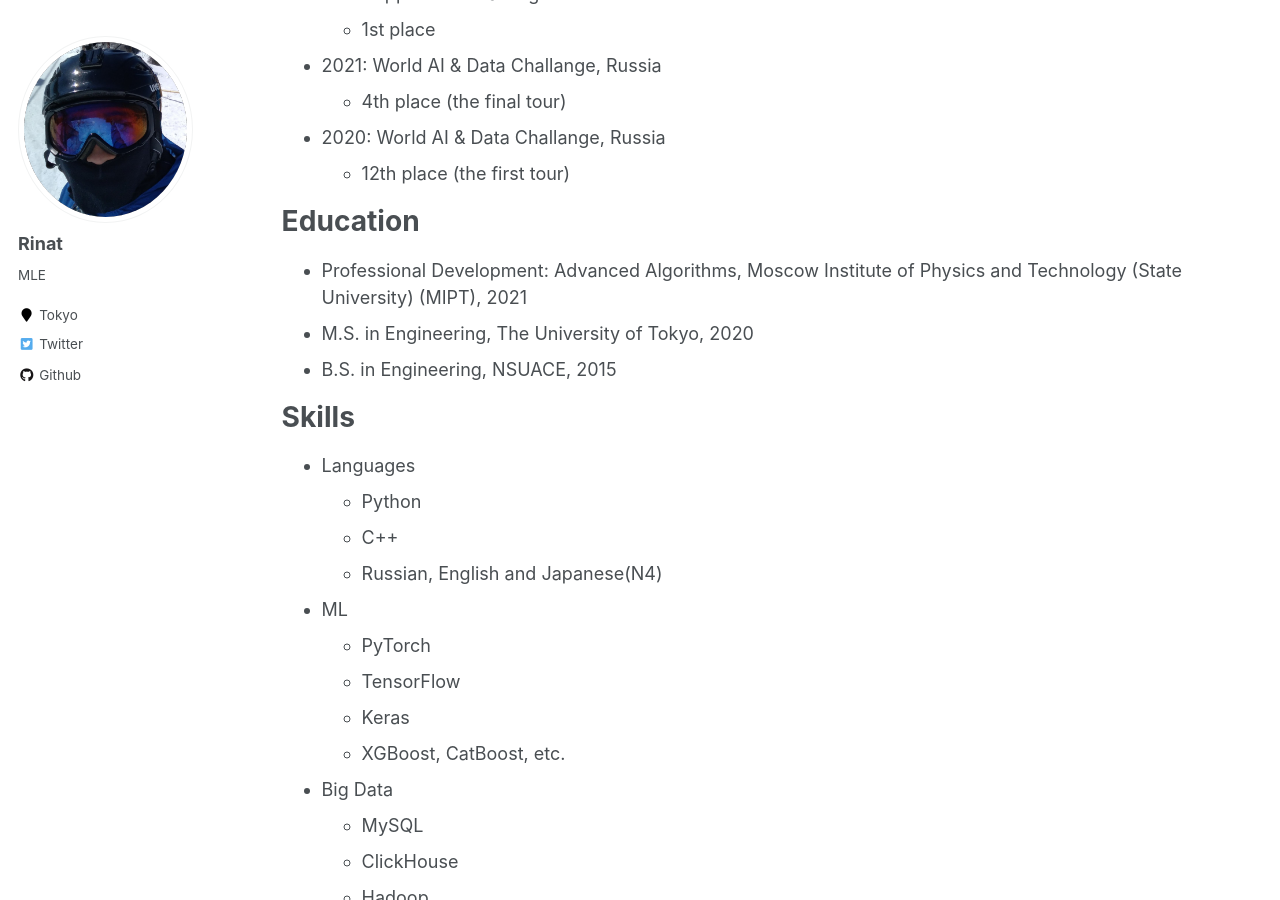
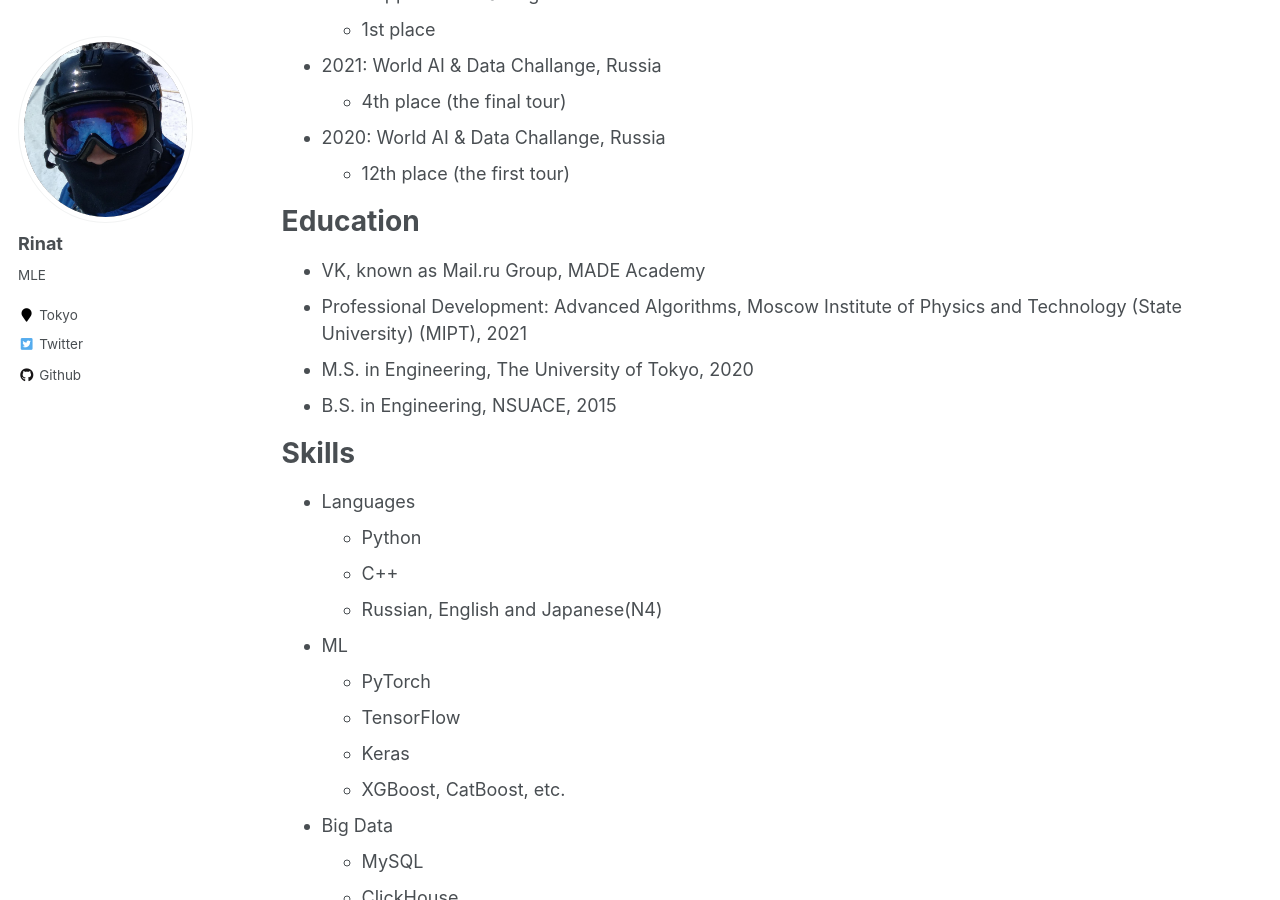
Before and after one commit to Xrenya/xrenya.github.io, a Jekyll site: the page built from _pages/cv.md, in a window 1280 px wide and 900 px high, scrolled down 581 px. Built offline with Jekyll 4.4.1, drawn with Linux system fonts in a browser that asks for light colours.

Commit message:
Update cv.md

```diff
--- a/_pages/cv.md
+++ b/_pages/cv.md
@@ -32,6 +32,7 @@
 
 Education
 ======
+* VK, known as Mail.ru Group, MADE Academy
 * Professional Development: Advanced Algorithms, Moscow Institute of Physics and Technology (State University) (MIPT), 2021
 * M.S. in Engineering, The University of Tokyo, 2020
 * B.S. in Engineering, NSUACE, 2015
```
